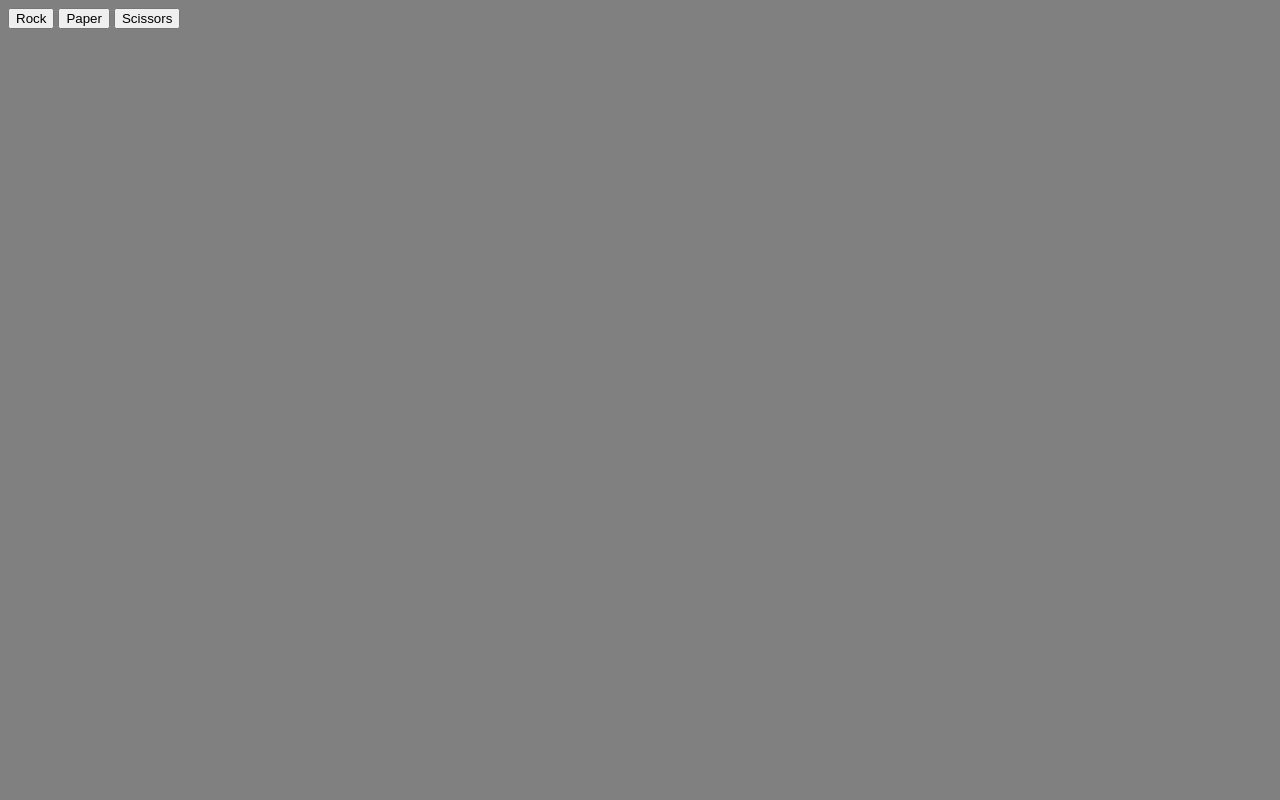
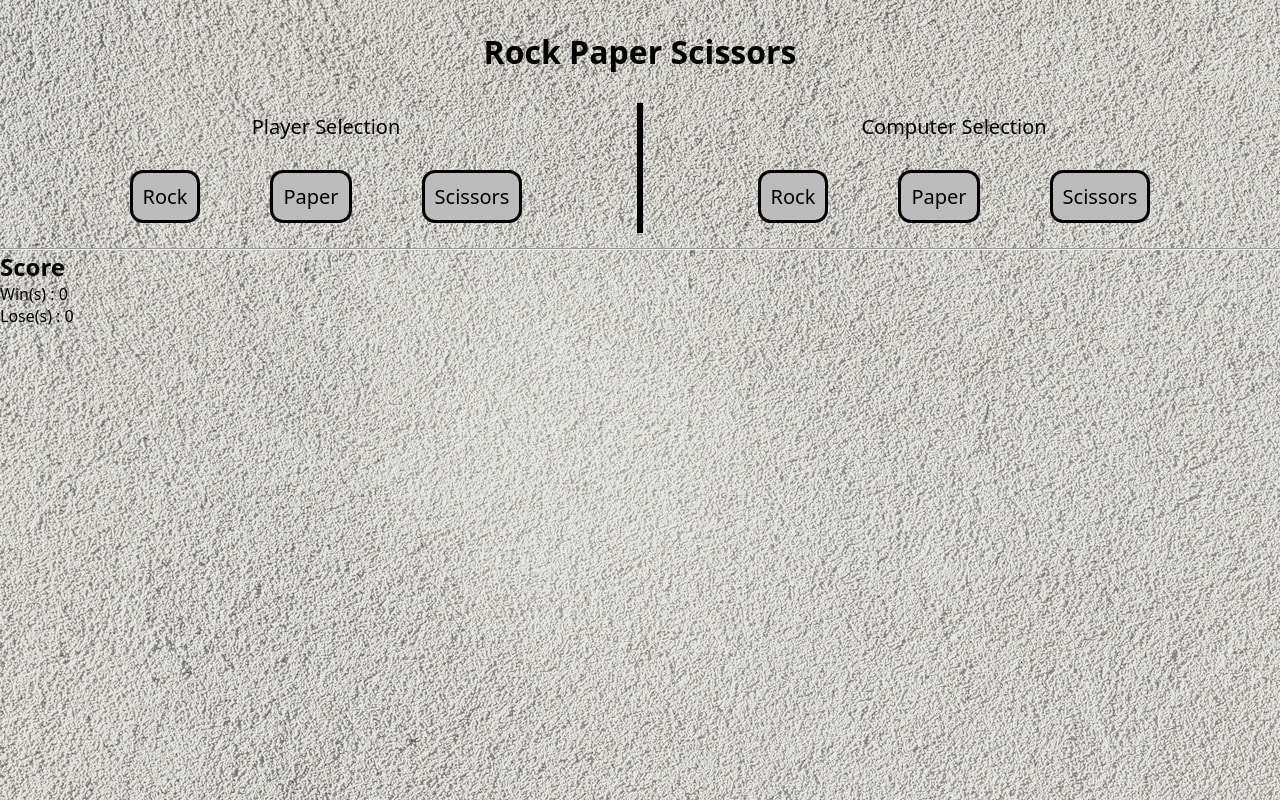
Before and after one commit to xAdhithiyan/rock-paper-scissors, a plain HTML site: page index.html in a window 1280 px wide. Drawn offline with Linux system fonts and the light colour scheme; files whose address does not match are found by name.

Commit message:
add header css

```diff
--- a/index.html
+++ b/index.html
@@ -1,13 +1,46 @@
 <!DOCTYPE html>
-<html style="background:grey;">
+<html>
     <head>
         <meta charset="utf-8">
         <title>Rock Paper Scissors</title>
         <script src="script.js" defer></script>
+        <link rel="stylesheet" href="styles.css">
     </head>
     <body>
-        <button class = "rock">Rock</button>
-        <button class = "paper">Paper</button>
-        <button class = "scissors">Scissors</button>
+        <h1>Rock Paper Scissors</h1>
+
+        <div class="main">
+            <div class = "selection">
+                <div style="margin-top:10px; margin-bottom:20px">
+                    <p>Player Selection</p>
+                </div>
+                <div class="selectionBody">
+                    <button class = "rock">Rock</button>
+                    <button class = "paper">Paper</button>
+                    <button class = "scissors">Scissors</button>
+                </div>
+            </div>
+
+            <div style="border:3px solid black"></div>
+            <div class = "selection2">
+                <div style="margin-top:10px; margin-bottom:20px">
+                    <p>Computer Selection</p>
+                </div>
+                <div class="selectionBody2">
+                    <button class = "rock">Rock</button>
+                    <button class = "paper">Paper</button>
+                    <button class = "scissors">Scissors</button>
+                </div>
+            </div>
+        </div>
+
+        <hr/>
+
+        <h2>Score</h2>
+        <div class="Score">
+            <p>Win(s) : 0</p>
+            <p>Lose(s) : 0</p>
+        </div>
+
     </body>
 </html>
--- a/script.js
+++ b/script.js
@@ -33,6 +33,7 @@ function game(playerSelection,compSelection){
     const body = document.querySelector("body");
     const result = document.createElement("div");
     result.textContent = ans;
+    result.style.cssText = "text-align:center; padding:10px; "
     body.appendChild(result);
 
 
@@ -62,8 +63,10 @@ function game(playerSelection,compSelection){
 
 function gettingInputs(){
     const playerSelection = this.classList.value;
-    const compSelection = getComputerChoice();
-    game(playerSelection , compSelection);
+    if(playerSelection){
+        const compSelection = getComputerChoice();
+        game(playerSelection , compSelection);
+    }
 }
 
 
--- /dev/null
+++ b/styles.css
@@ -0,0 +1,47 @@
+
+*{
+    font-family: system-ui, -apple-system, BlinkMacSystemFont, 'Segoe UI', Roboto, Oxygen, Ubuntu, Cantarell, 'Open Sans', 'Helvetica Neue', sans-serif;
+    margin:0px;
+    padding:0px;
+}
+html{
+    background-image: url("/home/quent/codes/rock-paper-scissors/images/bg.jpg");
+}
+h1{
+    text-align: center;
+    margin:20px;
+    padding:10px;
+
+}
+.selection , .selection2{
+    display:flex;
+    flex-direction:column;
+    align-items:center;
+    font-size: 20px;
+    flex:1;
+}
+.selectionBody , .selectionBody2{
+    display:flex;
+    gap:50px;
+    flex:1;
+}
+
+button{
+    font-size:20px;
+    padding:10px;
+    border:3px solid black;
+    border-radius: 13px;
+    margin:10px;
+    background-color: rgb(188, 188, 188);
+    flex-wrap: wrap;
+}
+button:hover{
+    background-color: black;
+    color:rgb(188, 188, 188);
+}
+
+.main{
+    display:flex;
+    justify-content: space-evenly;
+    margin:15px
+}
```
Also changed, not shown: images/bg.jpg (added).
